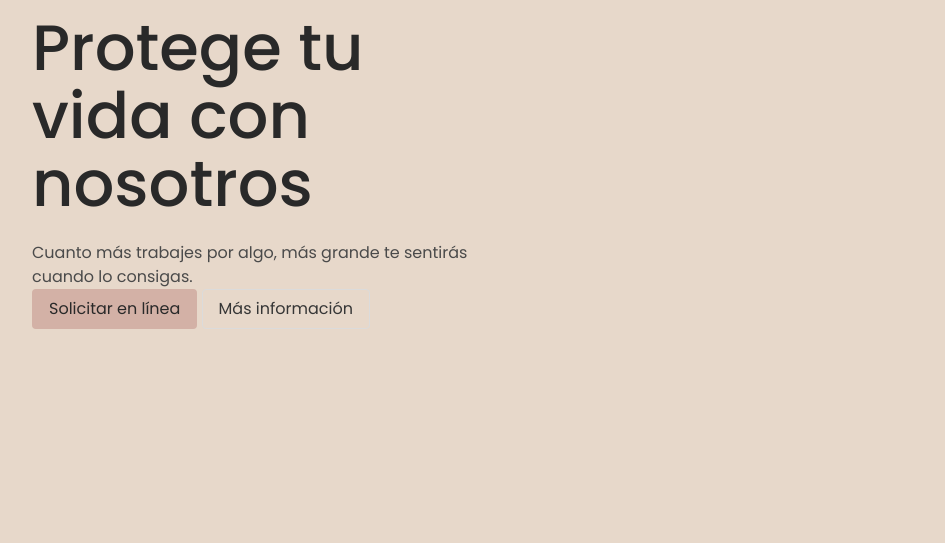
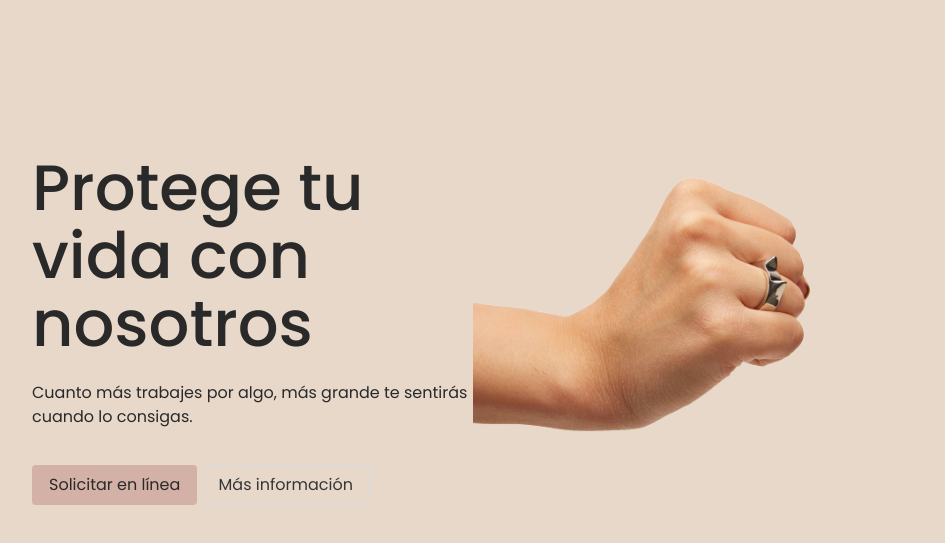
Before and after one commit to samhernandezc24/SeguryFem, a plain HTML site: page index.html in a window 1280 px wide. Shown: the part 107-650 px from the top of the page, without its empty margins (167-1112 px from the left). Drawn offline with Linux system fonts and the light colour scheme.

Commit message:
hero section following

```diff
--- a/app/scss/base/_globals.scss
+++ b/app/scss/base/_globals.scss
@@ -66,6 +66,12 @@ h1 {
   margin-bottom: 1.5rem;
 }
 
+p {
+  color: $dark;
+  line-height: 1.5;
+  margin-bottom: 2.25rem;
+}
+
 // Inline
 a {
   color: $link;
--- a/app/scss/layout/_hero.scss
+++ b/app/scss/layout/_hero.scss
@@ -15,6 +15,7 @@
   }
 
   &__text {
+    padding-top: 8.75rem;
     text-align: center;
     @include desktop() {
       flex: 3;
--- a/index.html
+++ b/index.html
@@ -63,7 +63,9 @@
     <!--Banner/Hero-->
     <section class="hero">
       <div class="container">
-        <div class="hero__image"></div>
+        <div class="hero__image">
+          <img src="images/hand-banner.png" alt="" />
+        </div>
         <div class="hero__text">
           <h1>Protege tu vida con nosotros</h1>
           <p>
```
Also changed, not shown: dist/styles.css, 1 other file.
